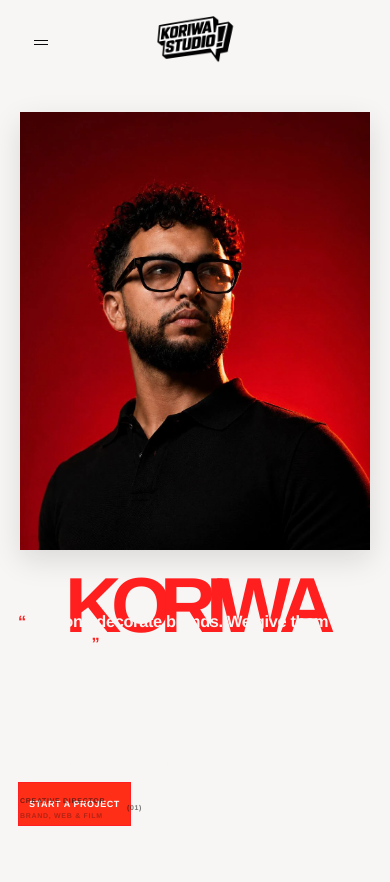
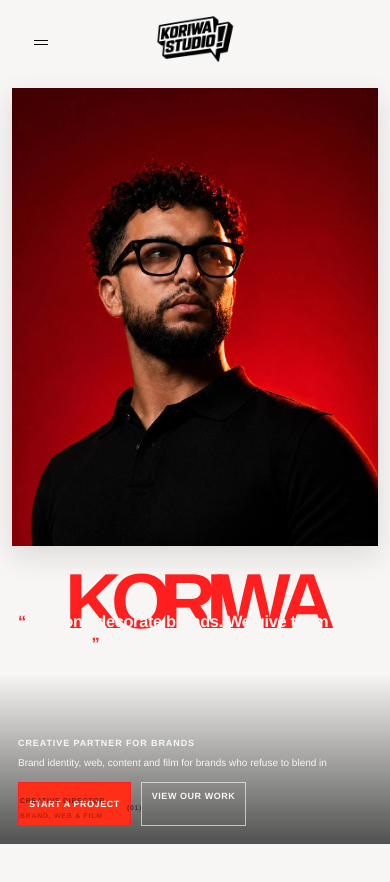
Before and after one commit to koriwa-02/studio-portfolio, a Next.js app: page / in a window 390 px wide. Shown: the top 882 px of the page. Built offline with nearby package versions, Linux system fonts and the light colour scheme; a web font is replaced by a local one.

Commit message:
Enlarge mobile portrait content card

```diff
--- a/src/app/globals.css
+++ b/src/app/globals.css
@@ -927,7 +927,7 @@
     height: 100svh;
     min-height: 0;
     flex-direction: column;
-    padding: 112px 20px 0;
+    padding: 88px 12px 0;
   }
 
   .reference-hero {
@@ -971,8 +971,9 @@
   .reference-hero-mobile-card {
     position: relative;
     order: 1;
-    width: min(100%, 330px);
+    width: min(100%, 380px);
     margin: 0 auto;
+    overflow: visible;
   }
 
   .reference-hero-word {
@@ -1010,11 +1011,24 @@
     right: 18px;
     bottom: 18px;
     left: 18px;
+    max-width: none;
   }
 
   .reference-hero-copy-label,
   .reference-hero-copy .hero-sub {
     color: var(--reference-bg);
+  }
+
+  .reference-hero-copy::before {
+    position: absolute;
+    right: -18px;
+    bottom: -18px;
+    left: -18px;
+    z-index: -1;
+    height: 170px;
+    content: "";
+    background: linear-gradient(to top, rgb(17 17 17 / 0.72), transparent);
+    pointer-events: none;
   }
 
   .reference-hero-copy .hero-buttons {
```
